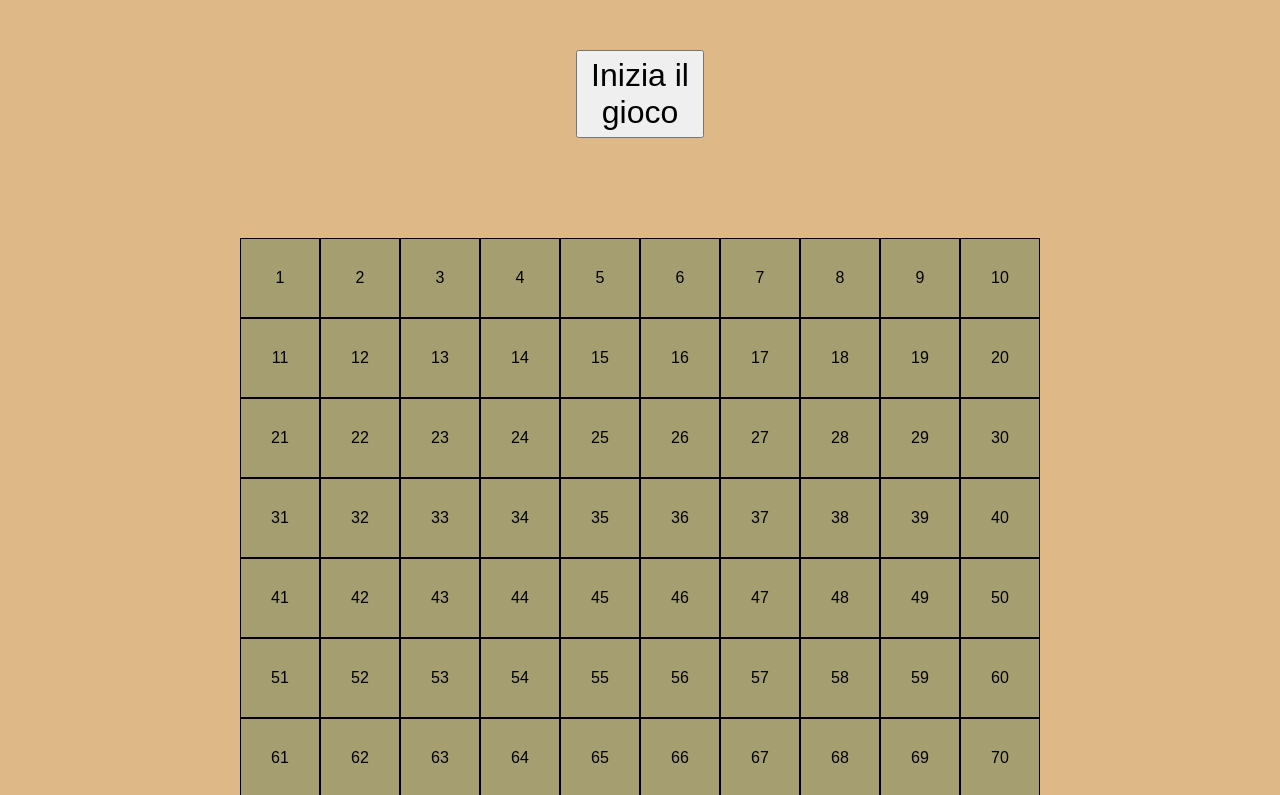
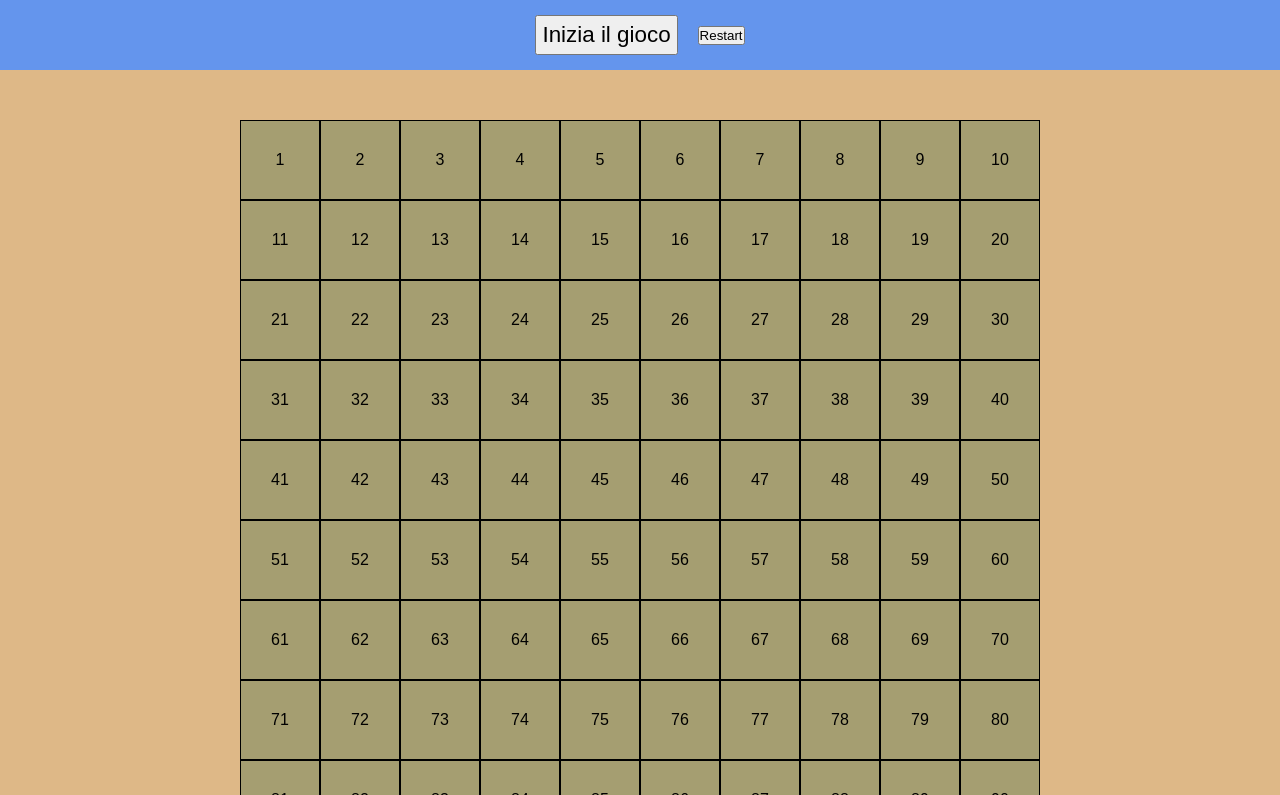
Before and after one commit to leonardochen01/js-campominato-dom, a plain HTML site: page index.html in a window 1280 px wide. Both pictures are taken after a click on the button "Inizia il gioco". Shown: the top 795 px of the page. Drawn offline with Linux system fonts and the light colour scheme.

Commit message:
added: not working properly reset button

```diff
--- a/css/style.css
+++ b/css/style.css
@@ -11,18 +11,28 @@ body{
   height: 90vh;
 }
 
+.menu{
+  width: 100%;
+  background-color: cornflowerblue;
+  height: 70px;
+  display: flex;
+  justify-content: center;
+  align-items: center;
+  gap: 20px;
+}
+
 #start{
   padding: 5px;
-  font-size: 2rem;
-  margin: 50px 45%;
+  font-size: 1.4rem;
+
+}
+
+#restart{
+
 }
 
 .hide{
   display: none;
-}
-
-.show{
-  display: block;
 }
 
 .container{
--- a/index.html
+++ b/index.html
@@ -5,11 +5,22 @@
   <meta http-equiv="X-UA-Compatible" content="IE=edge">
   <meta name="viewport" content="width=device-width, initial-scale=1.0">
   <link rel="stylesheet" href="css/style.css">
-  <title>Grid</title>
+  <title>Campo Minato</title>
 </head>
 <body>
 
-  <button id="start">Inizia il gioco</button>
+  <div class="menu">
+
+    <button id="start">
+      Inizia il gioco
+    </button>
+
+    <button id="restart">
+      Restart
+    </button>
+
+  </div>
+
 
   <div class="hide" id="main">
 
@@ -17,8 +28,6 @@
 
   </div>
 
-
-
   <script src="js/script.js"></script>
 </body>
 </html>
--- a/js/script.js
+++ b/js/script.js
@@ -7,6 +7,8 @@ Quando l’utente clicca su ogni cella, la cella cliccata si colora di azzurro e
 
 const container = document.querySelector(".container")
 
+
+//CICLO CHE GENERA I 100 BOX
 for (let i = 1; i <= 100; i++){
 
   const box = document.createElement("div");
@@ -16,15 +18,35 @@ for (let i = 1; i <= 100; i++){
   container.append(box);
   box.append(i);
 
-  box.addEventListener("click", function(){
+  function colorChange() {
     box.classList.add("color-change")
     console.log(`Hai cliccato il box n.${i}`)
+  };
+
+  box.addEventListener("click", colorChange);
+}
+
+//BOTTONE START
+const playButton = document.querySelector("#start");
+const display = document.querySelector("#main");
+
+function start() {
+  display.classList.remove("hide");
+  console.log(`Hai iniziato il gioco`)
+}
+
+playButton.addEventListener("click", start);
+
+
+
+//BOTTONE RESTART
+const restartButton = document.querySelector("#restart")
+
+function reset() {
+  const boxes = document.querySelectorAll(".box");
+  boxes.forEach(box => {
+    box.classList.remove("color-change");
   })
 }
 
-const playButton = document.querySelector("#start");
-const display = document.querySelector("#main");
-
-playButton.addEventListener("click", function(){
-  display.classList.remove("hide");
-})
+restartButton.addEventListener("click", reset);
```
